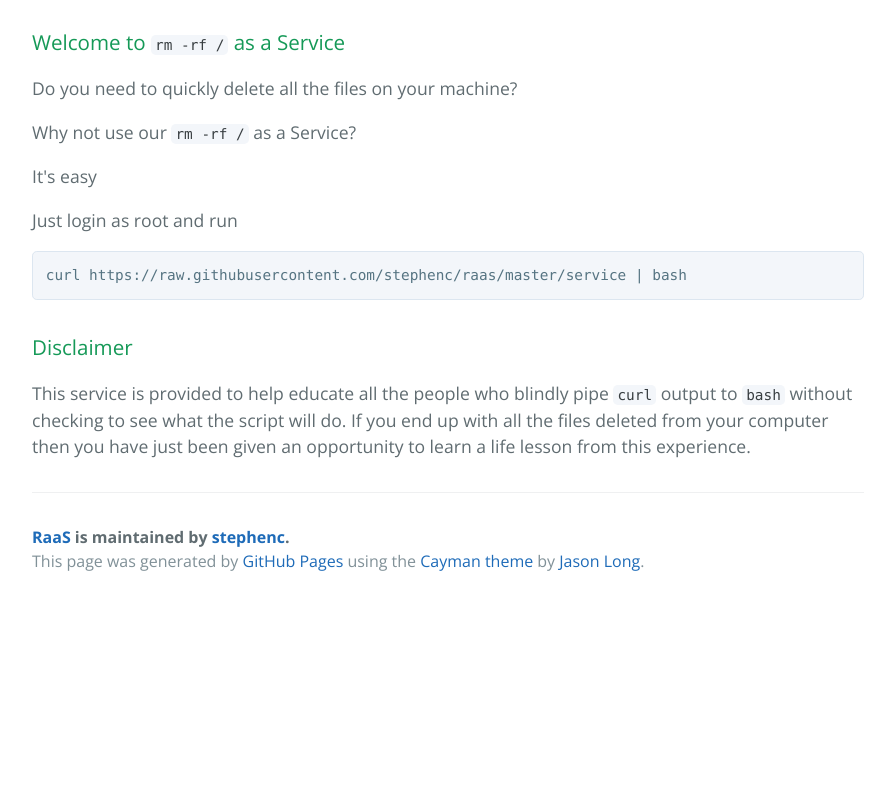
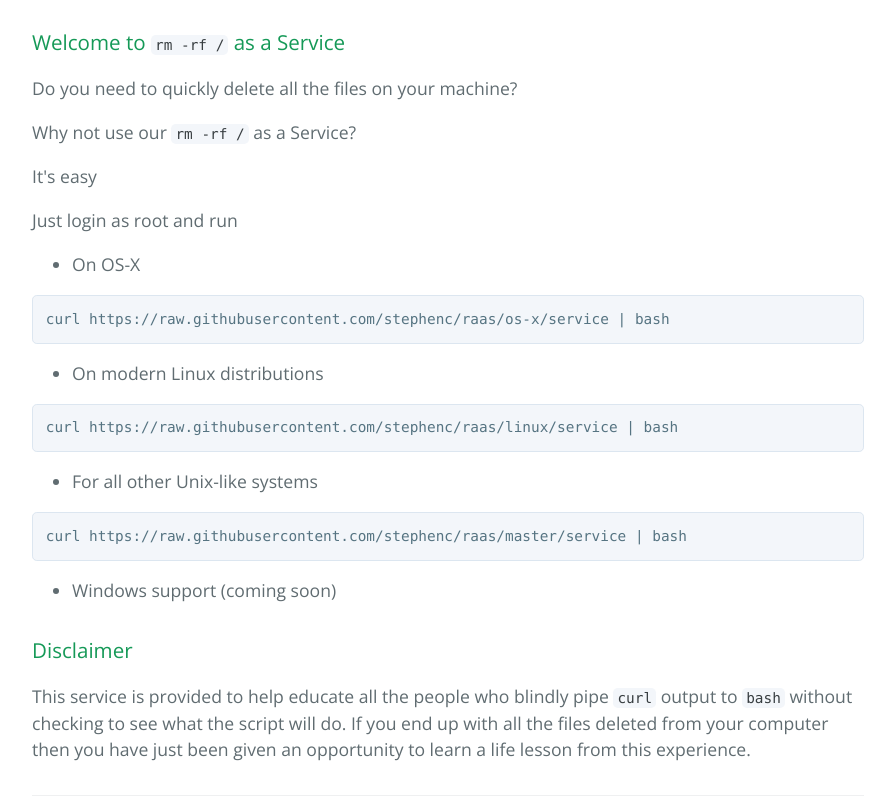
Before and after one commit to stephenc/raas, a plain HTML site: page index.html in a window 1280 px wide. Shown: the part 388-1191 px from the top of the page, without its empty margins (192-1087 px from the left). Before the commit the page ends 993 px from the top, so only its background shows below. Drawn offline with nearby package versions, Linux system fonts and the light colour scheme.

```diff
--- a/index.html
+++ b/index.html
@@ -30,8 +30,30 @@
 
 <p>Just login as root and run</p>
 
+<ul>
+<li>On OS-X</li>
+</ul>
+
+<pre><code>curl https://raw.githubusercontent.com/stephenc/raas/os-x/service | bash
+</code></pre>
+
+<ul>
+<li>On modern Linux distributions</li>
+</ul>
+
+<pre><code>curl https://raw.githubusercontent.com/stephenc/raas/linux/service | bash
+</code></pre>
+
+<ul>
+<li>For all other Unix-like systems</li>
+</ul>
+
 <pre><code>curl https://raw.githubusercontent.com/stephenc/raas/master/service | bash
 </code></pre>
+
+<ul>
+<li>Windows support (coming soon)</li>
+</ul>
 
 <h3>
 <a id="disclaimer" class="anchor" href="#disclaimer" aria-hidden="true"><span class="octicon octicon-link"></span></a>Disclaimer</h3>
```
Also changed, not shown: params.json (+1 -1 lines).
